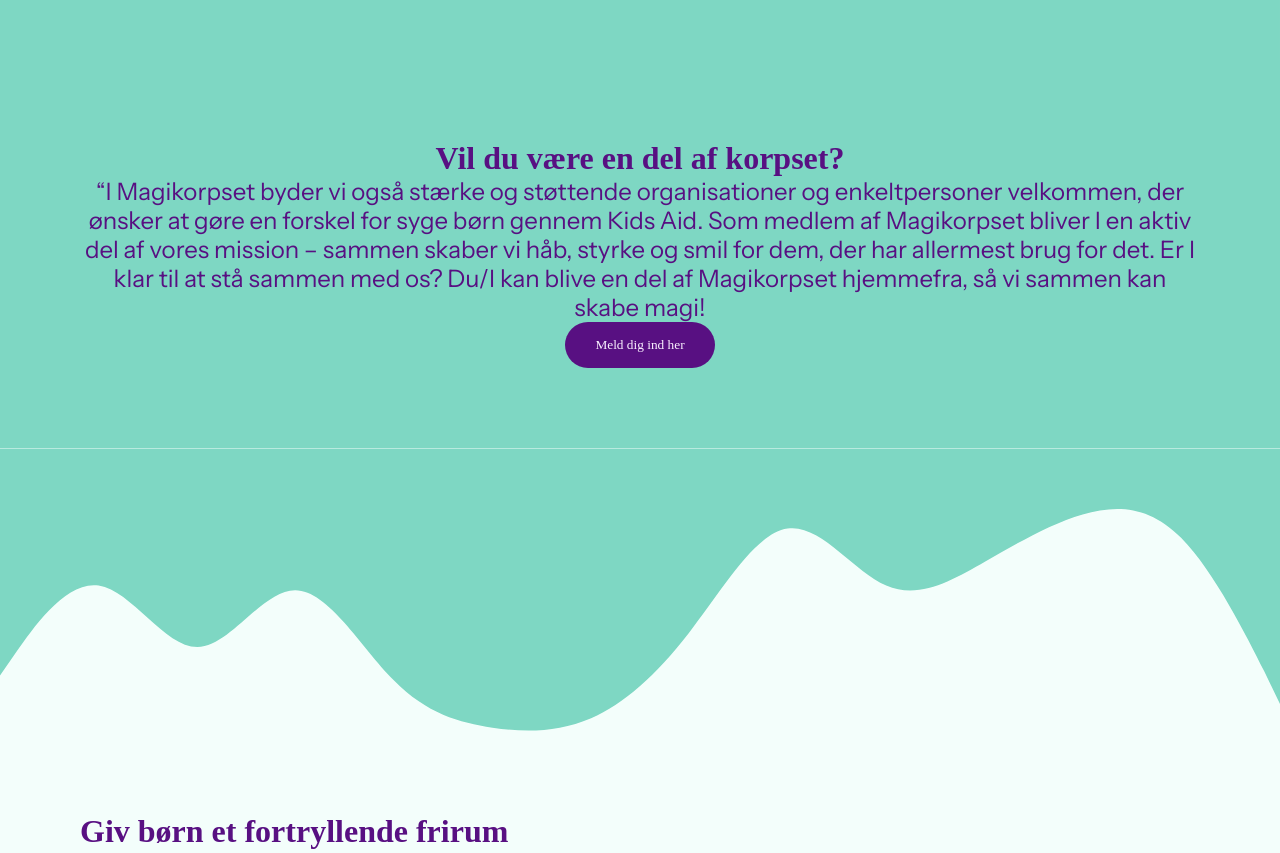
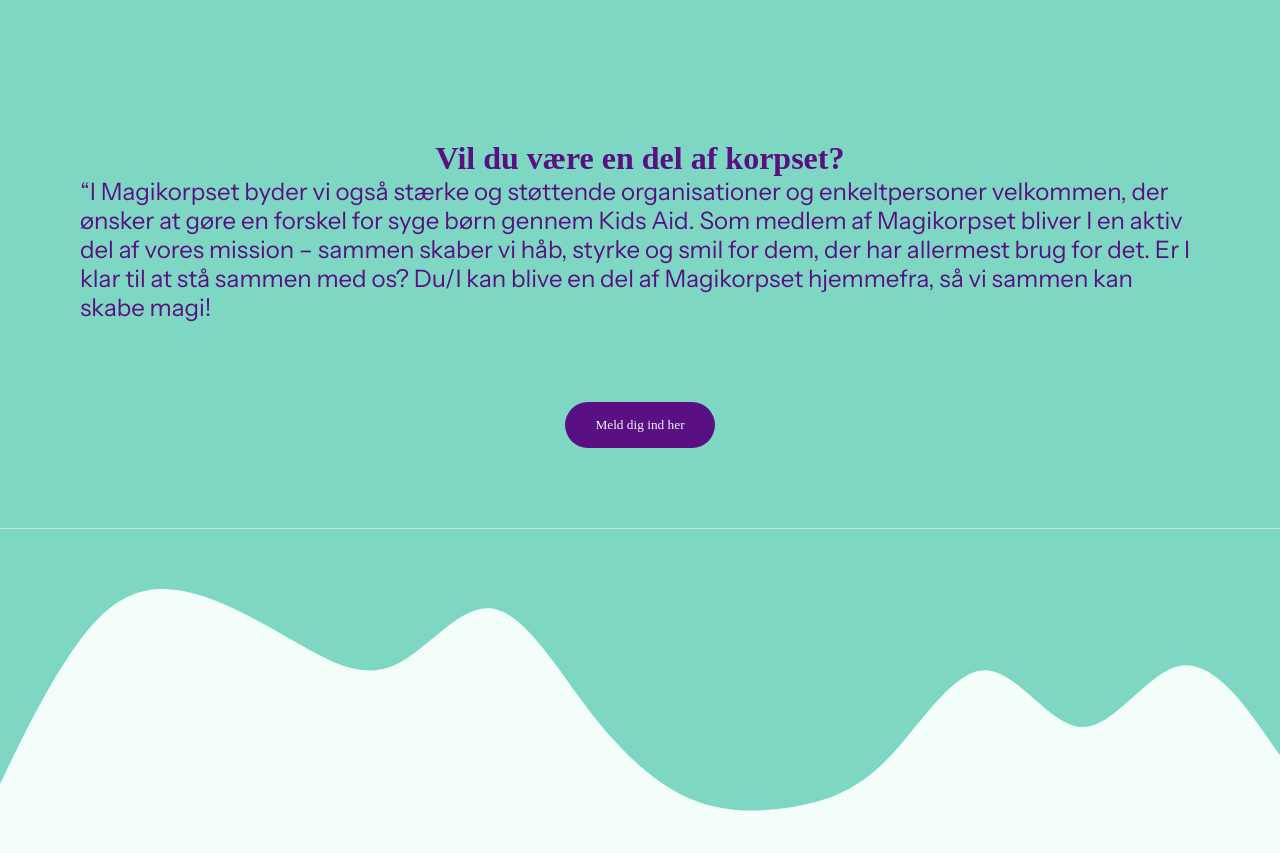
Before and after one commit to tema-9-gruppe-4/t9_magikorpset, an Astro site: page / in a window 1280 px wide. Shown: the part 2312-3165 px from the top of the page. Built offline with nearby package versions, Linux system fonts and the light colour scheme; Astro itself is replaced by a stand-in of ours; a web font is replaced by a local one.

Commit message:
tyrkis section done?

```diff
--- a/src/components/TyrkisSection.astro
+++ b/src/components/TyrkisSection.astro
@@ -65,7 +65,7 @@ import MeldDigIndButton from "../components/MeldDigIndButton.astro";
   }
 
   .flipped-svg {
-    transform: scale(1, -1);
+    transform: scale(-1, -1);
   }
 
   section {
@@ -76,7 +76,10 @@ import MeldDigIndButton from "../components/MeldDigIndButton.astro";
     flex-direction: column;
     align-items: center;
     justify-content: center;
-    text-align: center;
+    text-align: left;
     height: 100%;
   }
+  p {
+    margin-bottom: 5rem;
+  }
 </style>
```
